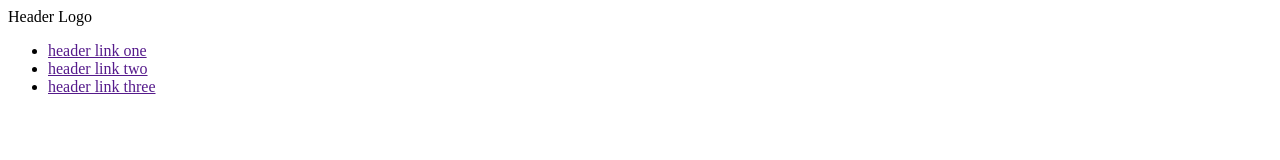
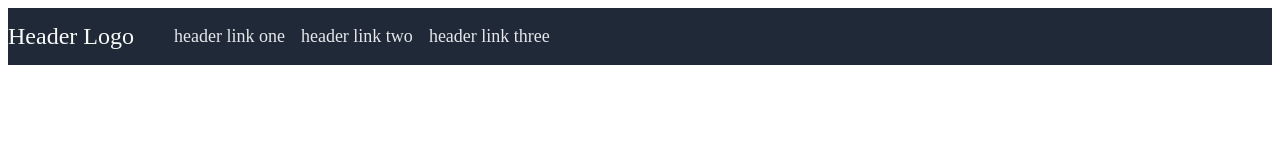
Before and after one commit to jppastorek/landing-page, a plain HTML site: page index.html in a window 1280 px wide. Drawn offline with Linux system fonts and the light colour scheme.

Commit message:
Added some css to make the header look right

```diff
--- a/style.css
+++ b/style.css
@@ -10,3 +10,35 @@ information header text - 36px extra-bold #1F2937
 
 quote section bgcolor - #E5E7EB
 quote text - 36px light italic #1F2937 */
+
+.header-container {
+    display: flex;
+    align-items: center;
+    background-color: #1F2937;
+}
+
+.header-link {
+    display: flex;
+    align-items: center;
+    font-size: 18px;
+    color: #E5E7EB;
+    gap: 16px;
+}
+
+.header-logo {
+    color: #F9FAF8;
+    font-size: 24px;
+}
+
+a:link {
+    text-decoration: none;
+    color: #E5E7EB;
+}
+
+a:visited {
+    color: #E5E7EB;
+}
+
+ul {
+    list-style-type: none;
+}
```
